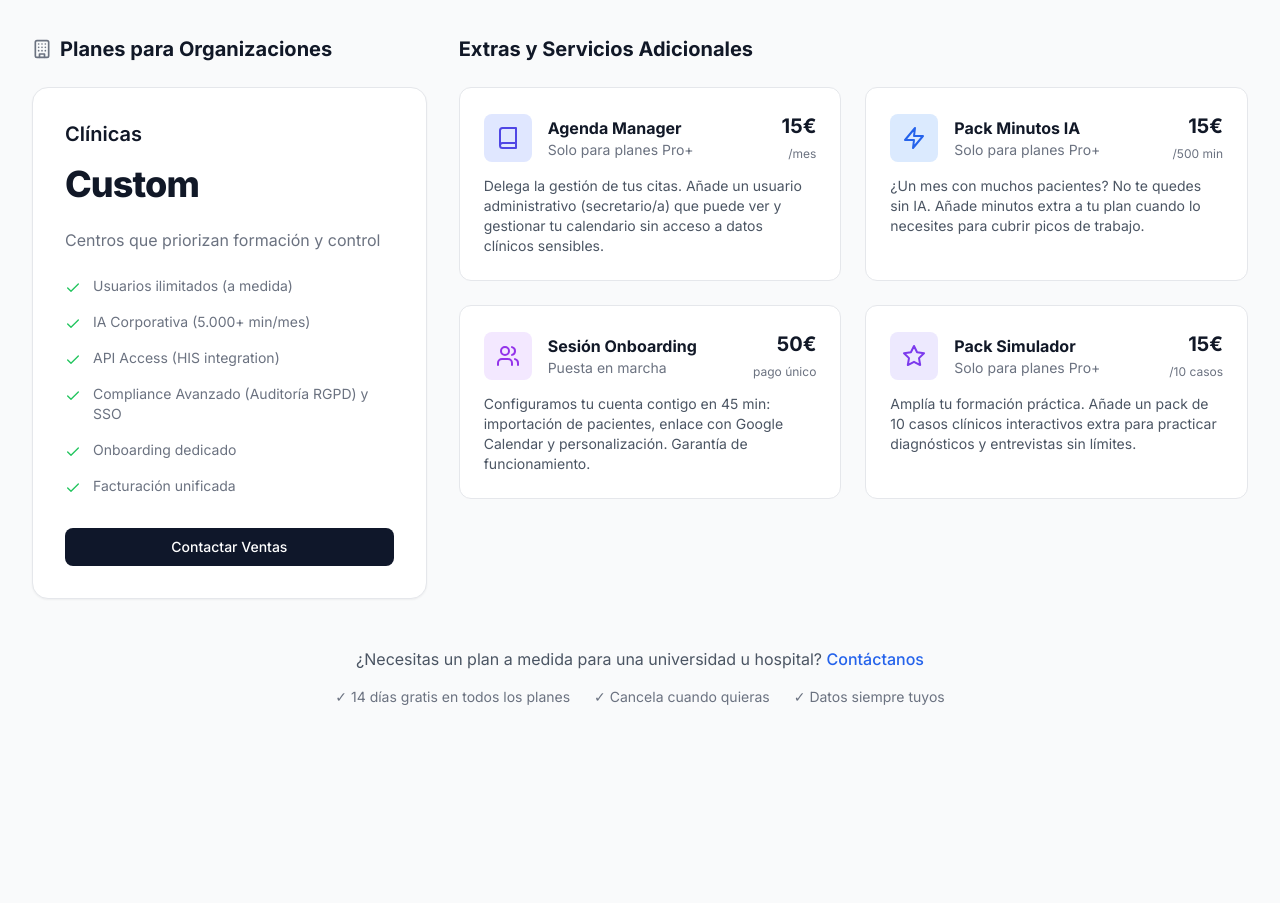
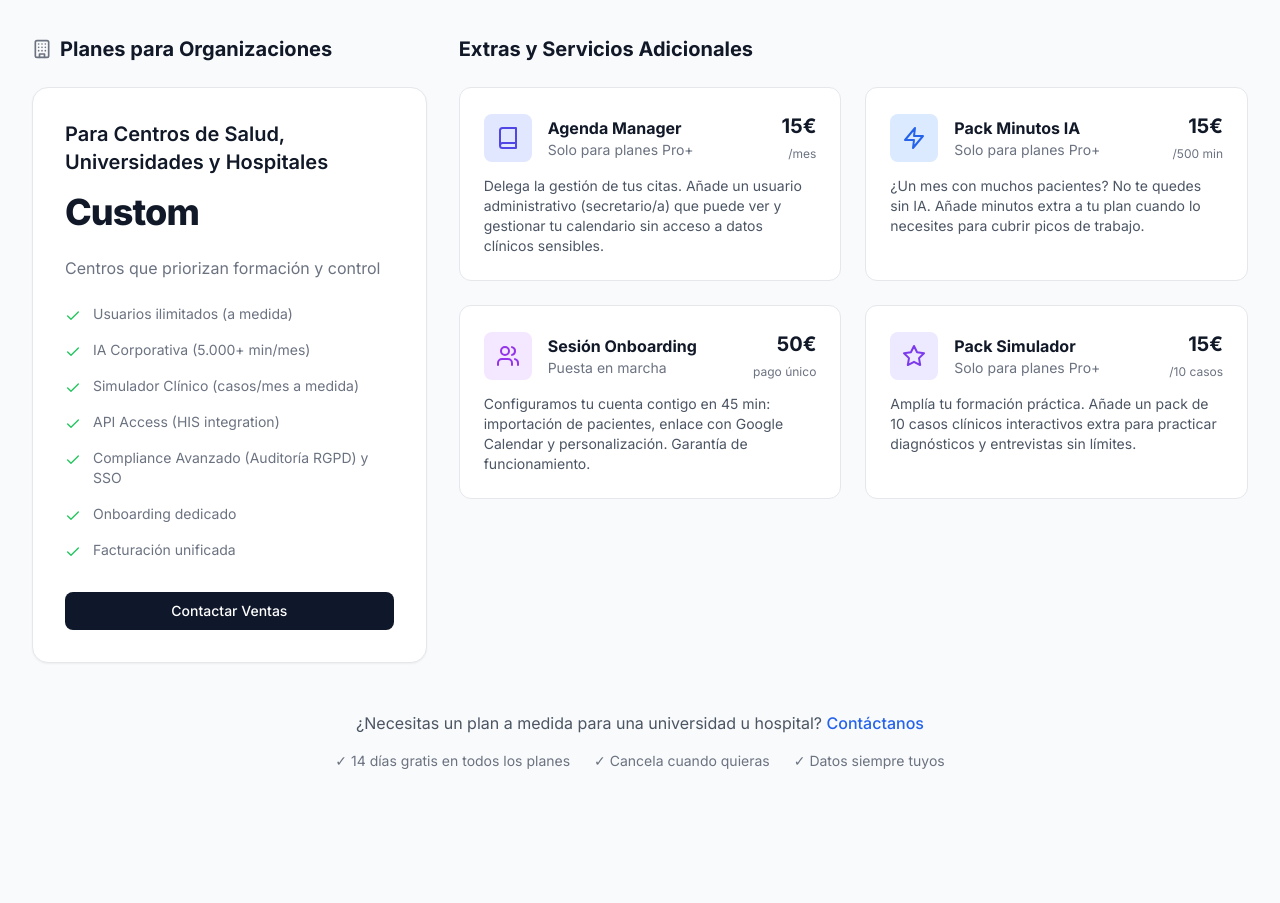
Before and after one commit to biogerardvilalta-ctrl/psicoaissist-platform, a Next.js app in the folder frontend/: page / in a window 1280 px wide. Shown: the part 4460-5363 px from the top of the page. Built offline with nearby package versions, Linux system fonts and the light colour scheme.

Commit message:
pequeños retoques en los planes

```diff
--- a/frontend/src/app/clinics/page.tsx
+++ b/frontend/src/app/clinics/page.tsx
@@ -33,14 +33,13 @@ export default function ClinicsPage() {
                 </div>
             </section>
 
-            {/* Trust Badges (Placeholders) */}
+            {/* Trust Badges (Placeholders) - HIDDEN to avoid misleading advertising
             <section className="py-10 bg-slate-50 border-b border-gray-200">
                 <div className="mx-auto max-w-7xl px-6 text-center">
                     <p className="text-sm font-semibold text-slate-500 uppercase tracking-wide mb-6">
                         Potenciando equipos clínicos en
                     </p>
                     <div className="flex justify-center gap-12 opacity-50 grayscale">
-                        {/* Logos ficticios para demo */}
                         <div className="text-xl font-bold text-slate-700">HealthCorp</div>
                         <div className="text-xl font-bold text-slate-700">UniClinic</div>
                         <div className="text-xl font-bold text-slate-700">MentalCare Grp</div>
@@ -48,6 +47,7 @@ export default function ClinicsPage() {
                     </div>
                 </div>
             </section>
+            */}
 
             {/* Main Value Props */}
             <section id="features" className="py-24 sm:py-32">
@@ -150,7 +150,7 @@ export default function ClinicsPage() {
                                     <div>
                                         <h3 className="font-semibold text-gray-900 text-lg">Grupos de Profesionales</h3>
                                         <p className="text-gray-600 mt-2">
-                                            ¿Tienes sedes en Madrid y BCN? ¿Equipo de Infantil y Adultos?
+                                            ¿Tienes múltiples sedes? ¿Equipo de Infantil y Adultos?
                                             Crea "Grupos" para que cada manager filtre y vea solo las agendas relevantes con un solo clic.
                                         </p>
                                     </div>
--- a/frontend/src/app/dashboard/settings/page.tsx
+++ b/frontend/src/app/dashboard/settings/page.tsx
@@ -52,8 +52,14 @@ export default function SettingsPage() {
       setWorkStartHour(user.workStartHour || "09:00");
       setWorkEndHour(user.workEndHour || "18:00");
       setPreferredLanguage(user.preferredLanguage || "ca");
+
+      // Redirect if on Basic plan and trying to access blocked section
+      const isBasic = user.subscription?.planType?.toUpperCase() === 'BASIC';
+      if (isBasic && (activeSection === 'agenda' || activeSection === 'ai')) {
+        setActiveSection('billing');
+      }
     }
-  }, [user]);
+  }, [user, activeSection]);
 
   // Update Handler
   const handleUpdateProfile = async (data: any) => {
@@ -121,12 +127,14 @@ export default function SettingsPage() {
   };
 
   const menuItems = [
-    { id: 'agenda', label: 'Agenda y Calendario', icon: CalendarIcon },
+    // Hide Agenda for Basic
+    ...(user?.subscription?.planType?.toUpperCase() !== 'BASIC' ? [{ id: 'agenda', label: 'Agenda y Calendario', icon: CalendarIcon }] : []),
     { id: 'billing', label: 'Facturación y Tarifas', icon: Euro },
     // Solo mostrar Marca Personal si es PREMIUM
     ...((user?.subscription?.planType === 'PREMIUM' || user?.role === 'ADMIN') ? [{ id: 'branding', label: 'Marca Personal', icon: Palette }] : []),
     // { id: 'managers', label: 'Gestores de Agenda', icon: Users },
-    { id: 'ai', label: 'Inteligencia Artificial', icon: BrainCircuit },
+    // Hide AI for Basic
+    ...(user?.subscription?.planType?.toUpperCase() !== 'BASIC' ? [{ id: 'ai', label: 'Inteligencia Artificial', icon: BrainCircuit }] : []),
     { id: 'notifications', label: 'Notificaciones', icon: Bell },
   ];
 
--- a/frontend/src/app/docs/manual/page.tsx
+++ b/frontend/src/app/docs/manual/page.tsx
@@ -380,7 +380,7 @@ export default function ManualPage() {
                                 <div className="p-6 bg-slate-100 rounded-xl border border-slate-300">
                                     <div className="flex justify-between items-center mb-4">
                                         <div>
-                                            <h4 className="text-lg font-bold text-slate-800">🏥 Clínicas y Hospitales</h4>
+                                            <h4 className="text-lg font-bold text-slate-800">🏥 Para Centros de Salud, Universidades y Hospitales</h4>
                                             <p className="text-sm text-slate-600">Para organizaciones de más de 3 profesionales</p>
                                         </div>
                                         <div className="text-right">
@@ -392,6 +392,7 @@ export default function ManualPage() {
                                             <ul className="space-y-1 text-slate-700">
                                                 <li>• Usuarios Ilimitados (Precio por asiento)</li>
                                                 <li>• <strong>5.000+</strong> Minutos IA Generativa (Análisis)</li>
+                                                <li>• Simulador Clínico (casos a medida)</li>
                                                 <li>• Integración HIS/EHR vía API</li>
                                             </ul>
                                         </div>
--- a/frontend/src/components/dashboard/compliance/terms-content.tsx
+++ b/frontend/src/components/dashboard/compliance/terms-content.tsx
@@ -250,13 +250,14 @@ export function TermsContent() {
                             {/* CLINICS ONLY */}
                             <div className="grid md:grid-cols-1 gap-4">
                                 <div className="p-5 bg-slate-100 rounded-lg border border-slate-300">
-                                    <h3 className="font-bold text-slate-800 mb-2">🏥 Clinics</h3>
+                                    <h3 className="font-bold text-slate-800 mb-2">🏥 Para Centros de Salud, Universidades y Hospitales</h3>
                                     <p className="text-sm font-semibold text-slate-700 mb-3">Consultar</p>
                                     <div className="text-xs space-y-2">
                                         <div>
                                             <span className="font-bold text-green-700">✅ Inclou:</span>
                                             <ul className="list-disc pl-4 text-slate-700 mt-1">
                                                 <li>Usuaris il·limitats.</li>
+                                                <li>Simulador Clínico (casos/mes a medida).</li>
                                                 <li>API / HIS & Compliance.</li>
                                                 <li>SLA Garantitzat.</li>
                                             </ul>
--- a/frontend/src/components/landing/pricing-section.tsx
+++ b/frontend/src/components/landing/pricing-section.tsx
@@ -70,12 +70,13 @@ const plans = [
 
   {
     id: 'clinics',
-    name: 'Clínicas',
+    name: 'Para Centros de Salud, Universidades y Hospitales',
     price: 'Custom',
     description: 'Centros que priorizan formación y control',
     features: [
       'Usuarios ilimitados (a medida)',
       'IA Corporativa (5.000+ min/mes)',
+      'Simulador Clínico (casos/mes a medida)',
       'API Access (HIS integration)',
       'Compliance Avanzado (Auditoría RGPD) y SSO',
       'Onboarding dedicado',
```
